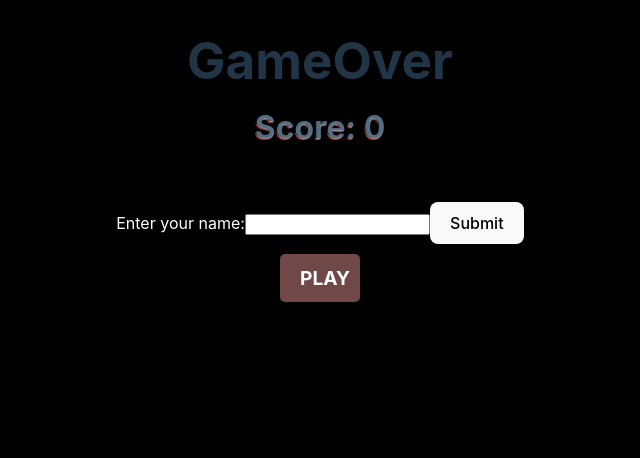
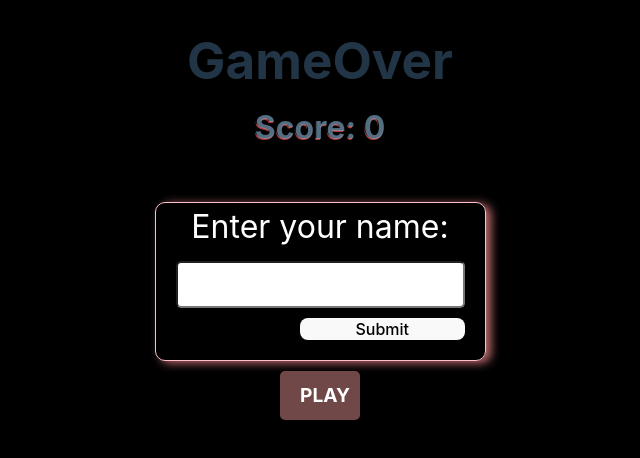
Before and after one commit to TAB-Games/ReactMemoryGame, a React (Vite) app: page / in a window 1280 px wide. Both pictures are taken after a click on the element 590 px from the left and 253 px from the top of the page. Shown: the top 458 px of the page, without its empty margins (320-960 px from the left). Built offline with nearby package versions, Linux system fonts and the light colour scheme.

Commit message:
form css and grid gap

```diff
--- a/src/App.css
+++ b/src/App.css
@@ -36,30 +36,20 @@ h1 {
 }
 
 .container {
-  flex-direction: column;
-
+  display: grid;
+  grid-template-columns: repeat(var(--numTiles), minmax(10px, 50px));
+  grid-template-rows: repeat(var(--numTiles), minmax(10px, 50px));
   max-width: 500px;
   justify-items: center;
   align-items: center;
-
-  border-radius: 10px;
-  color: white;
-
-  display: grid;
-  grid-template-columns: repeat(var(--numTiles), minmax(20px, 100px));
-  grid-template-rows: repeat(var(--numTiles), minmax(20px, 100px));
-
-  justify-content: center;
-  align-content: center;
   margin: auto;
   margin-top: 50px;
-  /* margin-left: 100px;
-  margin-right: 100px; */
   border: 1px solid white;
   border-radius: 10px;
   background-color: rgba(164, 106, 106, 0);
   animation: regular-pulse 5s ease-in-out infinite alternate;
 }
+
 .container-gameOver {
   display: flex;
   flex-direction: column;
@@ -269,3 +259,32 @@ h1 {
 .play-btn:hover {
   background-color: #33a9d463;
 }
+
+.name-form {
+  display: flex;
+  flex-direction: column;
+  gap: 10px;
+  border: 1px solid pink;
+  border-radius: 10px;
+  box-shadow: 5px 2px 10px rgba(239, 135, 140, 0.8);
+}
+
+.name-input-label {
+  font-size: xx-large;
+}
+
+.name-input {
+  padding: 10px;
+  font-size: 20px;
+  margin-right: 20px;
+  margin-left: 20px;
+  border-radius: 5px;
+}
+
+.name-form-btn {
+  width: 50%;
+  align-self: end;
+  padding: 0;
+  margin-bottom: 20px;
+  margin-right: 20px;
+}
--- a/src/components/Form.jsx
+++ b/src/components/Form.jsx
@@ -10,17 +10,19 @@ function Form({ onSubmit }) {
   };
 
   return (
-    <form onSubmit={handleSubmit}>
-      <label>
-        Enter your name:
+    <form className="name-form" onSubmit={handleSubmit}>
+      <div className="name-input-label">Enter your name:</div>
       <input
         type="text"
+        className="name-input"
         value={name}
         onChange={(event) => setName(event.target.value)}
         required
       />
-      </label>
-      <button type="submit">Submit</button>
+
+      <button className="name-form-btn" type="submit">
+        Submit
+      </button>
     </form>
   );
 }
```
Lines whose indentation alone changed are shown as unchanged.
